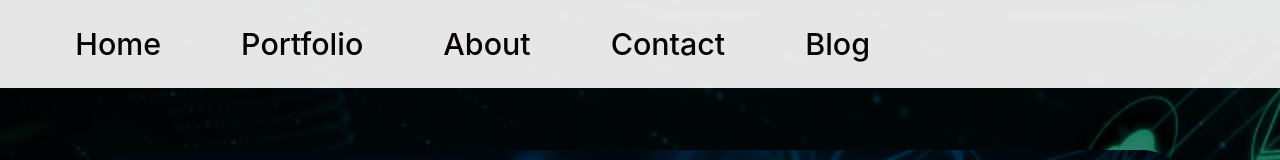
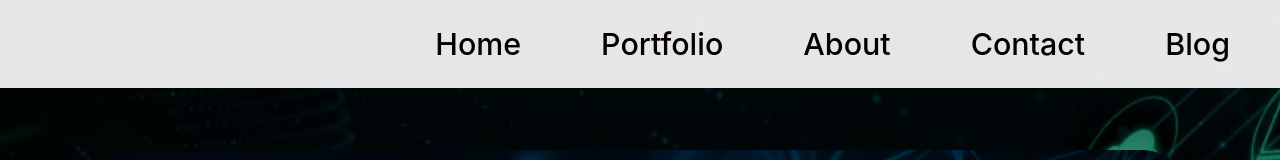
Before and after one commit to blase147/my_portfolio, a React (Create React App) app: page / in a window 1280 px wide. Shown: the top 160 px of the page. Built offline with nearby package versions, Linux system fonts and the light colour scheme.

Commit message:
Update nav

```diff
--- a/src/components/navigation-bar/navigationBar.scss
+++ b/src/components/navigation-bar/navigationBar.scss
@@ -69,7 +69,7 @@
       justify-content: right;
       gap: 80px;
       padding: 10px;
-      margin-right: 400px;
+      margin-right: 40px;
 
       li {
         font-weight: 500;
```
